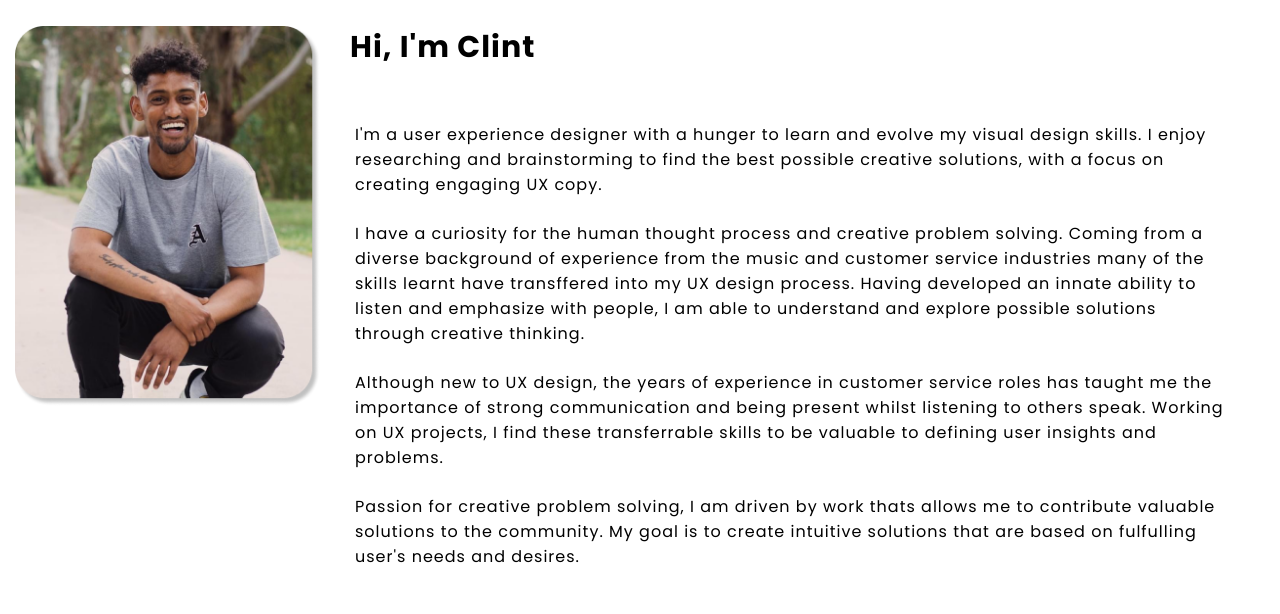
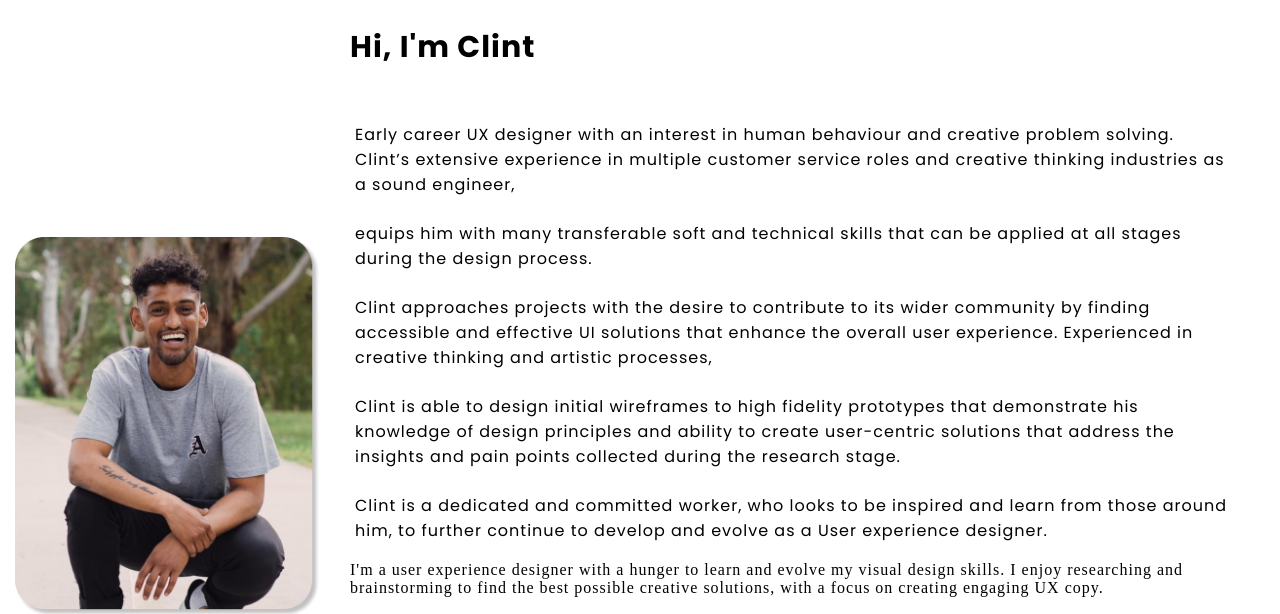
Before and after one commit to clintmogoai/About-Me, a plain HTML site: page index.html in a window 1280 px wide. Shown: the part 180-794 px from the top of the page. Drawn offline with Linux system fonts and the light colour scheme.

Commit message:
updates about me

```diff
--- a/index.html
+++ b/index.html
@@ -42,8 +42,15 @@
             </div>
             <div class="aboutText">
                 <div><h5>Hi, I'm Clint</h5> </div>
-                <p> I'm a user experience designer with a hunger to learn and evolve my visual design skills.  I enjoy researching and brainstorming to find the best possible creative solutions, with a focus on creating engaging UX copy.</p>
-               <p> I have a curiosity for the human thought process and creative problem solving. Coming from a diverse background of experience from the music and customer service industries many of the skills learnt have transffered into my UX design process.  Having developed an innate ability to listen and emphasize with people, I am able to understand and explore possible solutions through creative thinking.</p>
+                <p> Early career UX designer with an interest in human behaviour and creative problem solving. Clint’s extensive experience in multiple customer service roles and creative thinking industries as a sound engineer,
+                    </p> <p>equips him with many transferable soft and technical skills that can be applied at all stages during the design process. </p>
+                   <p>Clint approaches projects with the desire to contribute to its wider community by finding accessible and effective UI solutions that enhance the overall user experience. Experienced in creative thinking and artistic processes,</p>
+                   <p>Clint is able to design initial wireframes to high fidelity prototypes that demonstrate his knowledge of design principles and ability to create user-centric solutions that address the insights and pain points collected during the research stage. </p>
+                    <p>Clint is a dedicated and committed worker, who looks to be inspired and learn from those around him, to further continue to develop and evolve as a User experience designer. </p>
+
+                    I'm a user experience designer with a hunger to learn and evolve my visual design skills.  I enjoy researching and brainstorming to find the best possible creative solutions, with a focus on creating engaging UX copy.</p>
+               <p> I have a curiosity for the human thought process and creative problem solving. Coming from a diverse background of experience from the music and customer service industries many of the skills learnt have transffered into my UX design process.
+                   Having developed an innate ability to listen and emphasize with people, I am able to understand and explore possible solutions through creative thinking.</p>
                <p>Although new to UX design, the years of experience in customer service roles has taught me the importance of strong communication and being present whilst listening to others speak. Working on UX projects, I find these transferrable skills to be valuable to defining user insights and problems.</p>
                <p>Passion for creative problem solving, I am driven by work thats allows me to contribute valuable solutions to the community. My goal is to create intuitive solutions that are based on fulfulling user's needs and desires. </p>
             </div>
```
